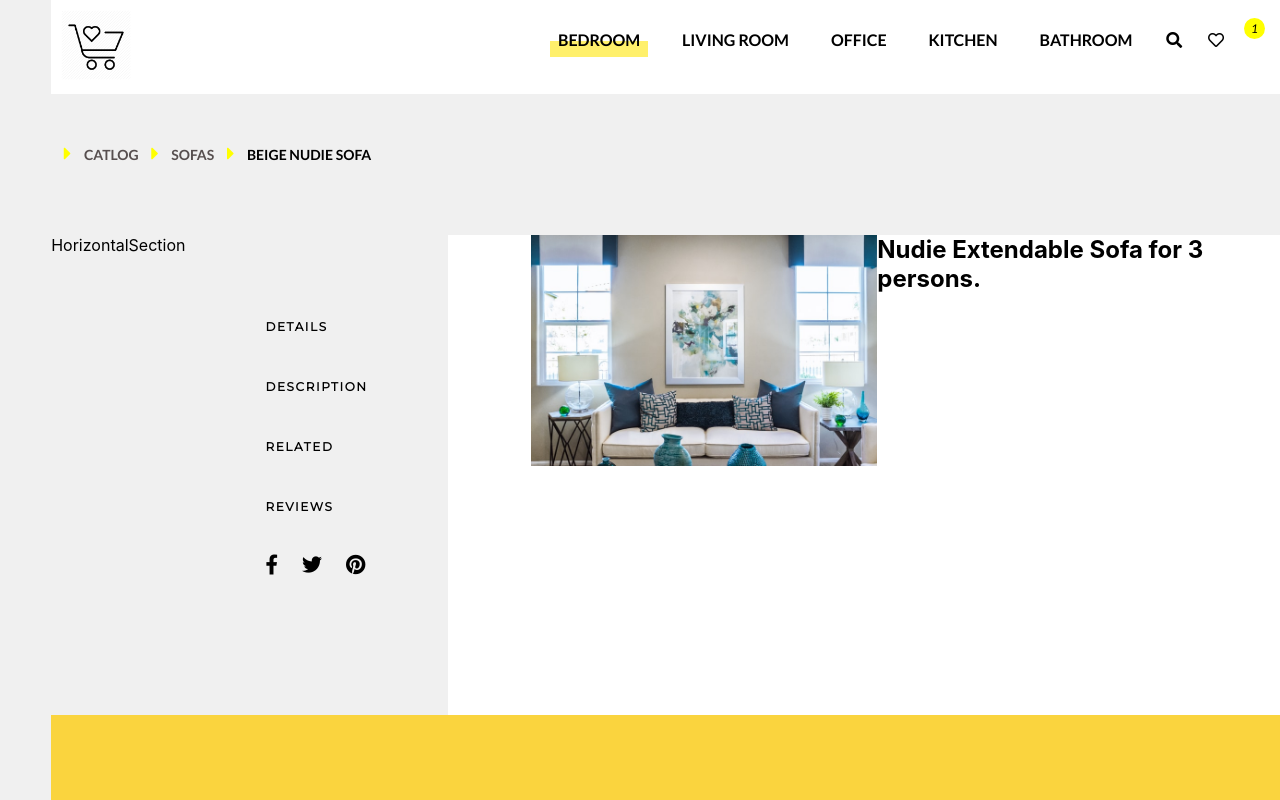
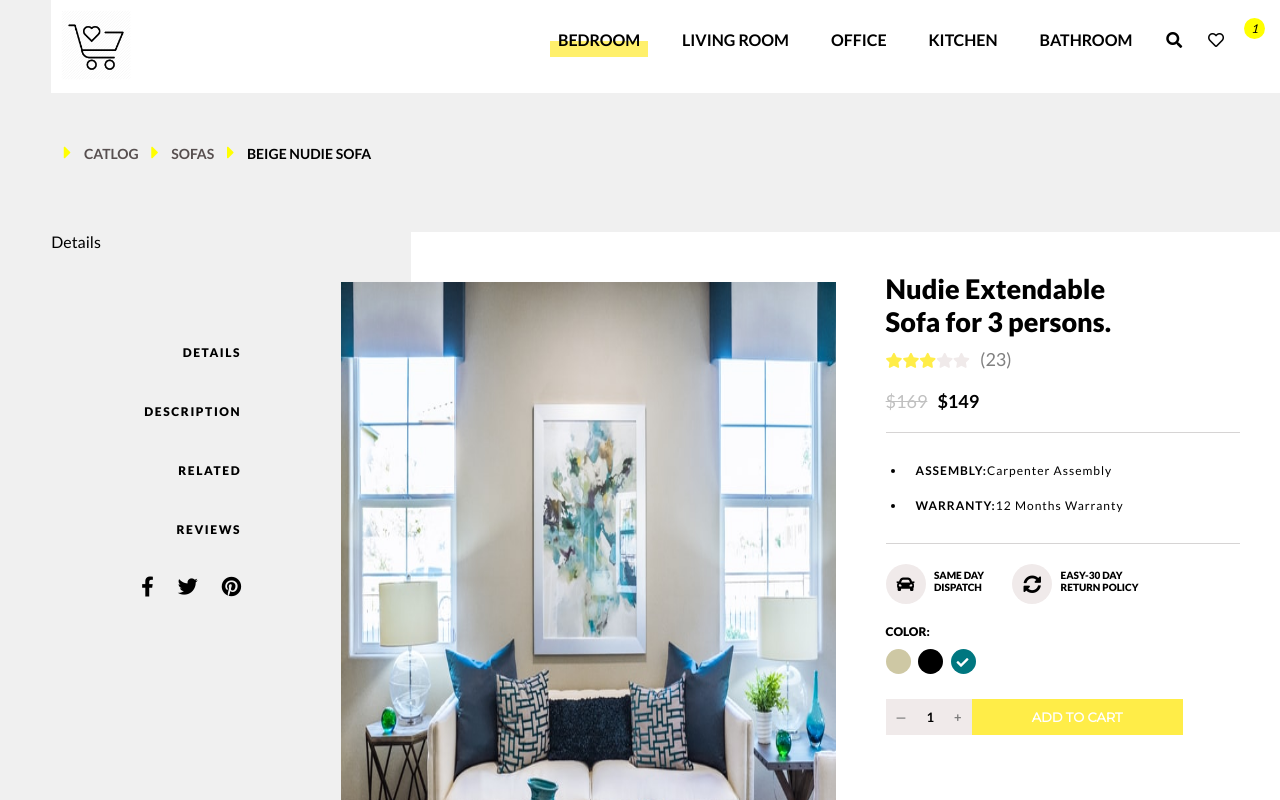
Before and after one commit to panditaditi07/product-website, a React (Create React App) app: page / in a window 1280 px wide. Shown: the top 800 px of the page. Built offline with nearby package versions, Linux system fonts and the light colour scheme.

Commit message:
created details component and added the css  styling

```diff
--- a/public/index.html
+++ b/public/index.html
@@ -21,7 +21,7 @@
     />
     <link href="https://css.gg/home.css" rel="stylesheet" />
     <link
-      href="https://fonts.googleapis.com/css?family=Lato:300,300i,400,400i,700,700i,900,900i"
+      href="https://fonts.googleapis.com/css2?family=Lato:wght@300;400;700;900&display=swap"
       rel="stylesheet"
     />
     <link href="https://css.gg/shopping-bag.css" rel="stylesheet" />
--- a/src/components/Footer/Footer.module.scss
+++ b/src/components/Footer/Footer.module.scss
@@ -3,7 +3,7 @@
   flex-direction: column;
   justify-content: space-between;
   align-items: center;
-  background-color: rgb(250, 212, 62);
+  background-color: #ffed48;
   min-height: 60vh;
   .heading-div {
     width: 50vw;
--- a/src/components/Header/Navigation.module.scss
+++ b/src/components/Header/Navigation.module.scss
@@ -28,7 +28,7 @@ $background-color: linear-gradient(180deg, #fff06b, #fff06b);
     text-decoration: none;
     color: black;
     padding: 0.5rem;
-    font-family: "Lato";
+
     // font-family: "Montserrat", sans-serif;
     font-weight: 600;
     &:hover {
--- a/src/components/MainContent/Details/Details.jsx
+++ b/src/components/MainContent/Details/Details.jsx
@@ -4,12 +4,78 @@ import style from "./Details.module.scss";
 const Details = () => {
   return (
     <div className={style["details-section"]}>
-      <div className={style["details"]}>
-        <div className={style["sofa"]}>
-          <img src={sofa} alt="sofa" />
+      <div className={style["sofa"]}>
+        <img src={sofa} alt="sofa" />
+      </div>
+      <div className={style["details-content"]}>
+        <h2>Nudie Extendable Sofa for 3 persons.</h2>
+
+        <div className={style["stars"]}>
+          <span>
+            <i className={`fas fa-star ${style["checked-icon"]}`}></i>
+          </span>
+          <span>
+            <i className={`fas fa-star ${style["checked-icon"]}`}></i>
+          </span>
+          <span>
+            <i className={`fas fa-star ${style["checked-icon"]}`}></i>
+          </span>
+          <span>
+            <i className={`fas fa-star ${style["unchecked-icon"]}`}></i>
+          </span>
+          <span>
+            <i className={`fas fa-star ${style["unchecked-icon"]}`}></i>
+          </span>
+          <span className={style["star-likes"]}>(23)</span>
         </div>
-        <div className={style["details-content"]}>
-          <h2>Nudie Extendable Sofa for 3 persons.</h2>
+
+        <div className={style["prices"]}>
+          <span className={style["price-1"]}>$169</span>
+          <span className={style["price-2"]}>$149</span>
+        </div>
+
+        <div className={style["assembly-div"]}>
+          <ul className={style["list-style"]}>
+            <li className={style["list-assembly"]}>
+              ASSEMBLY:
+              <span className={style["carpentary"]}>Carpenter Assembly</span>
+            </li>
+            <li className={style["warranty-assembly"]}>
+              WARRANTY:
+              <span className={style["months"]}>12 Months Warranty</span>
+            </li>
+          </ul>
+        </div>
+
+        <div className={style["rp-div"]}>
+          <span>
+            <i className={`fas fa-car ${style["car"]}`}></i>
+          </span>
+
+          <div className={style["dispatch"]}>SAME DAY DISPATCH</div>
+          <span>
+            <i className={`fas fa-sync-alt ${style["undo"]}`}></i>
+          </span>
+
+          <div className={style["rp"]}>EASY-30 DAY RETURN POLICY</div>
+        </div>
+
+        <div className={style["select-color"]}>
+          <p className={style["color"]}>COLOR:</p>
+          <div className={style["colors-div"]}>
+            <span className={style["brown"]}></span>
+            <span className={style["black"]}></span>
+            <span className={style["green"]}>
+              <i class={`fas fa-check ${style["check"]}`}></i>
+            </span>
+          </div>
+        </div>
+
+        <div className={style["addtocart-div"]}>
+          <span className={style["dec"]}>—</span>
+          <span className={style["counter"]}>1</span>
+          <span className={style["inc"]}>+</span>
+          <span className={style["addtocart"]}>ADD TO CART</span>
         </div>
       </div>
     </div>
--- a/src/components/MainContent/Details/Details.module.scss
+++ b/src/components/MainContent/Details/Details.module.scss
@@ -1,22 +1,207 @@
 .details-section {
+  display: flex;
+  flex-direction: row;
+  justify-content: space-between;
   background-color: white;
   position: relative;
   width: 100%;
-  height: 60vh;
-  .details {
+  height: 90vh;
+  margin-bottom: 70px;
+  .sofa {
+    position: absolute;
+    top: 50px;
+    left: -70px;
+    width: 57%;
+
+    img {
+      width: 100%;
+      height: 72vh;
+    }
+  }
+  .details-content {
+    position: absolute;
+    top: 0;
+    right: 0;
+    width: 50%;
+    padding: 40px;
+    font-family: "Lato";
+    font-size: 18px;
+    font-weight: bold;
+  }
+  .details-content h2 {
+    padding-right: 100px;
+    font-weight: 900;
+  }
+  .stars {
+    padding-top: 10px;
+    .checked-icon {
+      color: #ffed48;
+      font-size: 15px;
+    }
+    .unchecked-icon {
+      color: rgb(240, 234, 234);
+      font-size: 15px;
+    }
+    .star-likes {
+      padding: 10px;
+      color: gray;
+      font-family: "Lato", sans-serif;
+      font-weight: 400;
+    }
+  }
+  .prices {
+    padding-top: 20px;
+    padding-bottom: 20px;
+
+    .price-1 {
+      font-family: "Lato";
+      font-weight: 400;
+      color: rgb(192, 192, 192);
+      text-decoration: line-through;
+    }
+    .price-2 {
+      font-family: "Lato";
+      font-weight: 700;
+      padding: 10px;
+    }
+  }
+  .assembly-div {
+    padding: 20px;
+    border-top: 1px solid rgb(214, 212, 212);
+    border-bottom: 1px solid rgb(214, 212, 212);
+
+    .list-assembly {
+      font-size: 12px;
+      font-family: "Lato";
+      padding: 10px;
+      letter-spacing: 1px;
+    }
+    .warranty-assembly {
+      font-size: 12px;
+      font-family: "Lato";
+      padding: 10px;
+      letter-spacing: 1px;
+    }
+    .carpentary {
+      font-size: 12px;
+      font-family: "Lato";
+      font-weight: 400;
+      letter-spacing: 1px;
+    }
+    .months {
+      font-size: 12px;
+      font-family: "Lato";
+      font-weight: 400;
+      letter-spacing: 1px;
+    }
+  }
+  .rp-div {
     display: flex;
     flex-direction: row;
     justify-content: space-between;
-    position: absolute;
-    width: 90%;
-    top: 0;
-    right: 0;
+    padding-top: 20px;
+    width: 270px;
+
+    .dispatch {
+      width: 80px;
+      font-size: 10px;
+      padding: 5px;
+      font-weight: 900;
+    }
+    .rp {
+      width: 100px;
+      font-size: 10px;
+      padding: 5px;
+      font-weight: 900;
+    }
+    .car {
+      width: 40px;
+      height: 40px;
+      line-height: 40px;
+      text-align: center;
+      background-color: rgb(240, 234, 234);
+      border-radius: 50%;
+    }
+    .undo {
+      width: 40px;
+      height: 40px;
+      line-height: 40px;
+      text-align: center;
+      background-color: rgb(240, 234, 234);
+      border-radius: 50%;
+    }
   }
-  .sofa {
-    width: 50%;
-    height: 50%;
-    img {
-      width: 100%;
+  .select-color {
+    padding-top: 20px;
+    .color {
+      font-size: 12px;
+      font-weight: 900;
+    }
+    .colors-div {
+      width: 90px;
+      padding-top: 10px;
+      display: flex;
+      justify-content: space-between;
+
+      .brown {
+        width: 25px;
+        height: 25px;
+        background-color: #7969055d;
+        border-radius: 50%;
+      }
+      .black {
+        width: 25px;
+        height: 25px;
+        background-color: black;
+        border-radius: 50%;
+      }
+      .green {
+        width: 25px;
+        height: 25px;
+        background-color: rgb(0, 119, 128);
+        border-radius: 50%;
+      }
+      .check {
+        color: white;
+        padding-left: 6px;
+        font-size: 12px;
+        line-height: 20px;
+        text-align: center;
+      }
+    }
+  }
+
+  .addtocart-div {
+    padding-top: 30px;
+    width: 300px;
+
+    .inc {
+      padding: 10px;
+      background-color: rgb(240, 234, 234);
+      font-size: 13px;
+      cursor: pointer;
+      color: rgb(122, 122, 122);
+    }
+    .counter {
+      padding: 10px;
+      background-color: rgb(240, 234, 234);
+      font-size: 13px;
+    }
+    .dec {
+      padding: 10px;
+      background-color: rgb(240, 234, 234);
+      font-size: 13px;
+      cursor: pointer;
+      color: rgb(122, 122, 122);
+    }
+    .addtocart {
+      padding: 10px 60px;
+      background-color: #ffed48;
+      font-size: 13px;
+      color: white;
+      font-weight: 900;
+      font-family: "Montserrat", sans-serif;
+      cursor: pointer;
     }
   }
 }
--- a/src/components/MainContent/MainComponent/MainComponent.jsx
+++ b/src/components/MainContent/MainComponent/MainComponent.jsx
@@ -1,11 +1,11 @@
 import React from "react";
 import style from "./MainComponent.module.scss";
-import HorizontalSection from "../HorizontalSection/HorizontalSection";
+// import HorizontalSection from "../HorizontalSection/HorizontalSection";
 import SideSection from "../SideSection/SideSection";
 import Details from "../Details/Details";
-import Description from "../Description/Description";
-import Reviews from "../Reviews/Reviews";
-import Related from "../Related/Related";
+// import Description from "../Description/Description";
+// import Reviews from "../Reviews/Reviews";
+// import Related from "../Related/Related";
 const MainComponent = () => {
   return (
     <>
@@ -59,10 +59,10 @@ const MainComponent = () => {
       </div>
       <br />
       <div className={style["main-container"]}>
-        <HorizontalSection />
-        <div>
-          <SideSection />
-        </div>
+        {/* <HorizontalSection /> */}
+
+        <SideSection />
+
         <div className={style["content-div"]}>
           <div className={style["details-section"]}>
             <Details />
--- a/src/components/MainContent/SideSection/SideSection.jsx
+++ b/src/components/MainContent/SideSection/SideSection.jsx
@@ -3,6 +3,7 @@ import style from "./SideSection.module.scss";
 const SideSection = () => {
   return (
     <div>
+      <div>Details</div>
       <ul className={style["side-content"]}>
         <li className={style["list-link"]}>
           <a href="/#" className={`${style["link"]}`}>
--- a/src/components/MainContent/SideSection/SideSection.module.scss
+++ b/src/components/MainContent/SideSection/SideSection.module.scss
@@ -2,7 +2,9 @@
   display: flex;
   flex-direction: column;
   justify-content: space-between;
-  padding: 60px;
+  align-items: flex-end;
+  padding: 70px;
+  padding-right: 150px;
   list-style: none;
   .list-link {
     margin: 20px;
@@ -10,9 +12,9 @@
   .link {
     text-decoration: none;
     // font-family: "Lato";
-    font-family: "Montserrat", sans-serif;
+    // font-family: "Montserrat", sans-serif;
     color: black;
-    font-weight: 600;
+    font-weight: 900;
     font-size: 12px;
     letter-spacing: 0.1rem;
   }
--- a/src/index.css
+++ b/src/index.css
@@ -4,9 +4,9 @@
   box-sizing: border-box;
 }
 body {
-  font-family: -apple-system, BlinkMacSystemFont, "Segoe UI", "Roboto", "Oxygen",
-    "Ubuntu", "Cantarell", "Fira Sans", "Droid Sans", "Helvetica Neue",
-    sans-serif;
+  font-family: "Lato";
+  background-color: #f0f0f0;
+  height: 100vh;
   -webkit-font-smoothing: antialiased;
   -moz-osx-font-smoothing: grayscale;
 }
@@ -16,7 +16,7 @@ code {
     monospace;
 }
 #root {
-  background-color: #f0f0f0;
+  /* background-color: #f0f0f0; */
   position: relative;
   height: 100vh;
 }
```
Also changed, not shown: src/components/MainContent/MainComponent/MainComponent.module.scss (+1 -6 lines).
